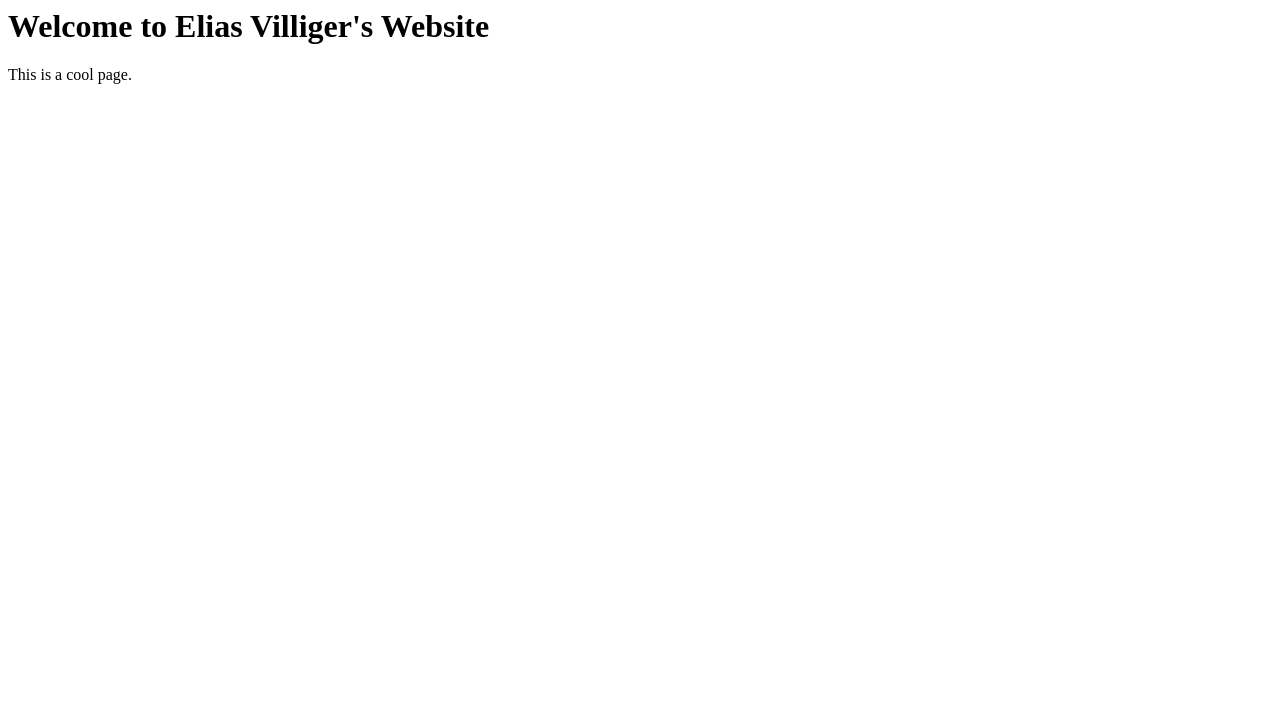
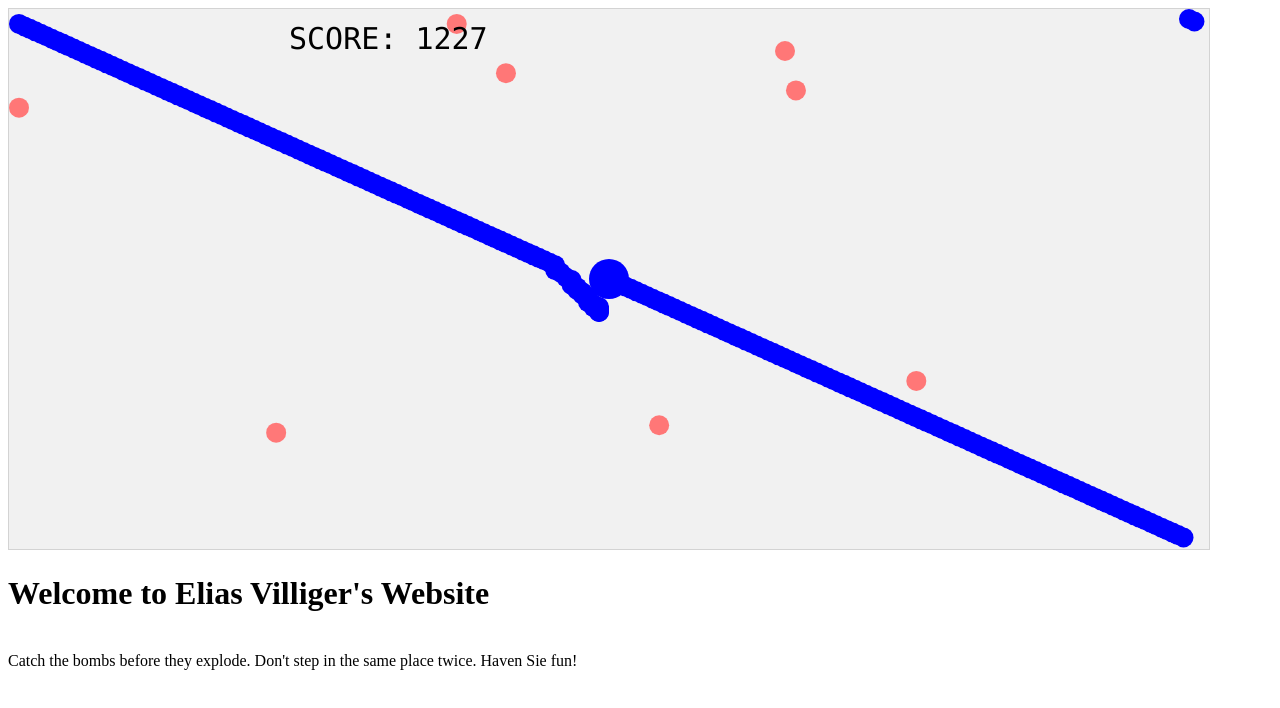
Before and after one commit to evilliger/evilliger.github.io, a plain HTML site: page index.html in a window 1280 px wide. Drawn offline with Linux system fonts and the light colour scheme.

Commit message:
Update index.html

```diff
--- a/index.html
+++ b/index.html
@@ -1,3 +1,226 @@
+<!DOCTYPE html>
 <h1>Welcome to Elias Villiger's Website</h1>
+<html>
+<head>
+  <title>The Bomb Squad</title>
+<style>
+canvas {
+    border:1px solid #d3d3d3;
+    background-color: #f1f1f1;
+}
+</style>
+</head>
+<body onload="startGame()">
+<script>
 
-This is a cool page.
+var myGamePiece;
+var myBombs = [];
+var myPath = [];
+var myScore;
+var mouseX=0, mouseY=0;
+var speedX = 0, speedY = 0;
+var centerX, centerY;
+
+function startGame() {
+    myScore = new text("30px", "Consolas", "black", 280, 40);
+    myGameArea.start();
+    myGamePiece = new circle(20, "blue", centerX, centerY);
+}
+
+var myGameArea = {
+    canvas : document.createElement("canvas"),
+    start : function() {
+        this.canvas.width = 1200;
+        this.canvas.height = 540;
+		centerX = this.canvas.width / 2;
+		centerY = this.canvas.height / 2;
+        this.context = this.canvas.getContext("2d");
+        document.body.insertBefore(this.canvas, document.body.childNodes[0]);
+		this.frameNo = 0;
+		this.canvas.addEventListener('mousemove', function(evt) {
+			var mousePos = getMousePos(evt);
+			mouseX = mousePos.x;
+			mouseY = mousePos.y;
+			}, false);
+        this.interval = setInterval(updateGameArea, 20);
+        },
+    clear : function() {
+        this.context.clearRect(0, 0, this.canvas.width, this.canvas.height);
+    },
+	updateSpeed : function() {
+		var maxSpeed = 6;
+		var cutoffMax = 170; // end of the speed gradient
+		var xDiff = centerX - mouseX;
+		var yDiff = centerY - mouseY;
+
+		speedX = calcSpeed(centerX - mouseX, speedX);
+		speedY = calcSpeed(centerY - mouseY, speedY);
+
+		mouseDist = Math.sqrt(xDiff*xDiff + yDiff*yDiff);
+		if (mouseDist < cutoffMax) maxSpeed *= mouseDist / cutoffMax;
+
+		if (Math.sqrt(speedX*speedX + speedY*speedY) > maxSpeed) {
+			if (xDiff == 0) {
+				speedY = maxSpeed * yDiff / Math.abs(yDiff);
+			} else {
+				var k = yDiff / xDiff;
+				speedX = Math.sqrt(maxSpeed*maxSpeed / (1 + k*k) ) * xDiff / Math.abs(xDiff);
+				speedY = k * speedX;
+			}
+		}
+	}
+}
+
+function calcSpeed (mouseDiff, speed) {
+	var acceleration = 0.2;
+	var slowing = 0.2;
+	var cutoffMovement = 20;
+	var newSpeed = speed;
+	if (Math.abs(mouseDiff) > cutoffMovement) {
+		newSpeed += mouseDiff < 0 ? -acceleration : acceleration;
+	} else {
+		if (newSpeed < 0) {
+			newSpeed += slowing;
+			if (newSpeed > 0) { newSpeed = 0; }
+		} else if (newSpeed > 0) {
+			newSpeed -= slowing;
+			if (newSpeed < 0) { newSpeed = 0; }
+		}
+	}
+	return newSpeed;
+}
+
+function getMousePos (evt) {
+	var rect = myGameArea.canvas.getBoundingClientRect();
+	return {
+		x: evt.clientX - rect.left,
+		y: evt.clientY - rect.top
+	};
+}
+
+function text(size, font, color, x, y) {
+	this.size = size;
+	this.font = font;
+	this.color = color;
+	this.x = x;
+	this.y = y;
+
+    this.update = function() {
+        ctx = myGameArea.context;
+
+		ctx.font = this.size + " " + this.font;
+		ctx.fillStyle = color;
+		ctx.fillText(this.text, this.x, this.y);
+	}
+}
+
+function circle(radius, color, x, y, leadToCrash, life) {
+    this.score = 0;
+	this.life = life;
+    this.radius = radius;
+    this.x = x;
+    this.y = y;
+	this.color = color;
+	this.leadToCrash = leadToCrash;
+
+	this.move = function() {
+		this.x += speedX;
+		this.y += speedY;
+		if (this.x < this.radius) {
+			this.x = myGameArea.canvas.width - this.radius;
+		} else if (this.x > myGameArea.canvas.width - this.radius) {
+			this.x = this.radius;
+		}
+		if (this.y < this.radius) {
+			this.y = myGameArea.canvas.height - this.radius;
+		} else if (this.y > myGameArea.canvas.height - this.radius) {
+			this.y = this.radius;
+		}
+	}
+
+    this.update = function() {
+        ctx = myGameArea.context;
+
+		ctx.beginPath();
+		ctx.arc(this.x, this.y, this.radius, 0, 2*Math.PI);
+		ctx.fillStyle = this.color;
+		ctx.fill();
+    }
+    this.crashWith = function(other) {
+		var xDiff = this.x - other.x;
+		var yDiff = this.y - other.y;
+		var distance = Math.sqrt(xDiff*xDiff + yDiff*yDiff);
+        return (distance <= this.radius + other.radius);
+    }
+}
+
+function updateGameArea() {
+	// pick up bombs
+    for (var i = 0; i < myBombs.length; i++) {
+        if (myGamePiece.crashWith(myBombs[i])) {
+            myGameArea.frameNo += 1000;
+			myBombs.splice(i,1); //get rid of circle
+        }
+    }
+	// crash into path
+	for (var i = 0; i < myPath.length; i++) {
+		if (myGamePiece.crashWith(myPath[i])) {
+			if (myPath[i].leadToCrash == true) {
+				// Game Over
+				clearInterval(myGameArea.interval);
+			}
+		} else {
+			if (myPath[i].leadToCrash == false) {
+				myPath[i].leadToCrash = true;
+			}
+		}
+	}
+    myGameArea.clear();
+    myGameArea.frameNo += 1;
+    if (myGameArea.frameNo < 10 || everyinterval(250)) { // Generate bombs
+		var radius = 10;
+		var color = "#FF9999";
+		var x = randomNum(radius, myGameArea.canvas.width - radius);
+		var y = randomNum(radius, myGameArea.canvas.height - radius);
+        myBombs.push(new circle(radius, color, x, y, true, 1000));
+    }
+	myGameArea.updateSpeed();
+    for (var i = 0; i < myBombs.length; i++) {
+        myBombs[i].move();
+        myBombs[i].update();
+		myBombs[i].life--;
+		myBombs[i].color = "#FF" + Math.floor(myBombs[i].life/10) + Math.floor(myBombs[i].life/10);
+		if (myBombs[i].life < 100) myBombs[i].color = "red";
+		if (myBombs[i].life <= 0) {
+			myBombs[i].radius = 50;
+			myPath.push(myBombs[i]);
+			myBombs.splice(i,1);
+			myGameArea.frameNo -= 500;
+			myPath[myPath.length-1].color = 'black';
+		}
+    }
+
+	myPath.push(new circle(10, "blue", centerX, centerY, false));
+    for (var i = 0; i < myPath.length; i++) {
+        myPath[i].move();
+        myPath[i].update();
+    }
+
+    myScore.text="SCORE: " + myGameArea.frameNo;
+    myScore.update();
+	myGamePiece.update();
+}
+
+function randomNum(min, max) {
+	return Math.floor(Math.random() * (max-min+1) + min);
+}
+
+function everyinterval(n) {
+    if ((myGameArea.frameNo / n) % 1 == 0) {return true;}
+    return false;
+}
+</script>
+<br>
+Catch the bombs before they explode. Don't step in the same place twice. Haven Sie fun!
+</body>
+</html>
```
